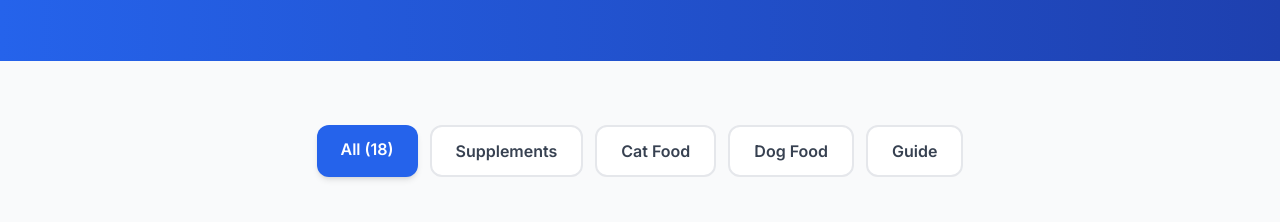
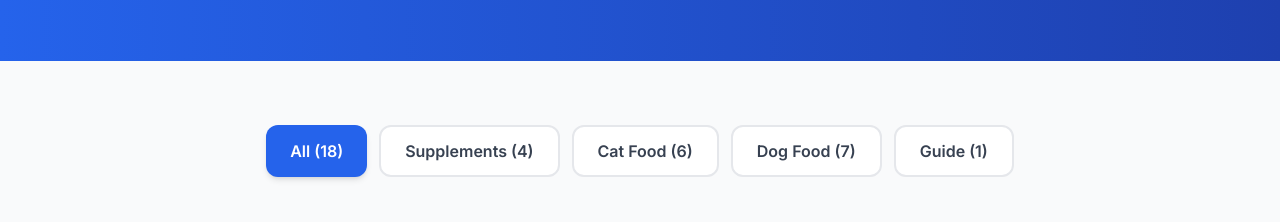
Before and after one commit to zuokun300/petfoodlab, an Astro site: page /blog in a window 1280 px wide. Shown: the part 252-474 px from the top of the page. Built offline with nearby package versions, Linux system fonts and the light colour scheme; Astro itself is replaced by a stand-in of ours.

Commit message:
Feat: Add working category filter with JavaScript

```diff
--- a/src/pages/blog/index.astro
+++ b/src/pages/blog/index.astro
@@ -14,6 +14,12 @@ const categoryImages = {
   'Supplements': '💊',
   'Guide': '📚',
 };
+
+// 统计每个分类的文章数量
+const categoryCounts = categories.reduce((acc, cat) => {
+  acc[cat] = posts.filter(p => p.data.category === cat).length;
+  return acc;
+}, {} as Record<string, number>);
 ---
 
 <BaseLayout title="Pet Food Reviews & Guides - PetFoodLab">
@@ -31,21 +37,29 @@ const categoryImages = {
   <section class="py-16">
     <div class="max-w-7xl mx-auto px-4 sm:px-6 lg:px-8">
       <!-- Category Filter -->
-      <div class="flex flex-wrap gap-3 mb-12 justify-center">
-        <span class="btn-primary bg-blue-600 text-white">All ({posts.length})</span>
+      <div class="flex flex-wrap gap-3 mb-12 justify-center" id="categoryFilter">
+        <button
+          class="btn-primary bg-blue-600 text-white filter-btn active"
+          data-category="all"
+        >
+          All ({posts.length})
+        </button>
         {categories.map((cat) => (
-          <span class="btn-secondary">
-            {cat}
-          </span>
+          <button
+            class="btn-secondary filter-btn"
+            data-category={cat}
+          >
+            {cat} ({categoryCounts[cat]})
+          </button>
         ))}
       </div>
 
       <!-- Articles Grid -->
-      <div class="grid md:grid-cols-2 lg:grid-cols-3 gap-8">
+      <div class="grid md:grid-cols-2 lg:grid-cols-3 gap-8" id="articlesGrid">
         {posts.map((post) => {
           const emoji = categoryImages[post.data.category as keyof typeof categoryImages] || '🐾';
           return (
-            <a href={`/blog/${post.id}`} class="group card overflow-hidden">
+            <a href={`/blog/${post.id}`} class="group card overflow-hidden article-card" data-category={post.data.category}>
               <!-- Featured Image -->
               <div class="relative h-48 bg-gradient-to-br from-blue-100 to-blue-50 overflow-hidden">
                 <div class="absolute inset-0 flex items-center justify-center text-8xl group-hover:scale-110 transition-transform duration-500">
@@ -84,14 +98,50 @@ const categoryImages = {
         })}
       </div>
 
-      <!-- Empty State -->
-      {posts.length === 0 && (
-        <div class="text-center py-20">
-          <div class="text-6xl mb-4">📝</div>
-          <h3 class="text-2xl font-bold mb-2">No articles yet</h3>
-          <p class="text-gray-600">Check back soon for new reviews!</p>
-        </div>
-      )}
+      <!-- Empty State (Hidden by default) -->
+      <div id="emptyState" class="hidden text-center py-20">
+        <div class="text-6xl mb-4">🔍</div>
+        <h3 class="text-2xl font-bold mb-2">No articles in this category</h3>
+        <p class="text-gray-600">Try selecting a different category!</p>
+      </div>
     </div>
   </section>
+
+  <!-- Filter Script -->
+  <script>
+    const filterButtons = document.querySelectorAll('.filter-btn');
+    const articleCards = document.querySelectorAll('.article-card');
+    const emptyState = document.getElementById('emptyState');
+
+    filterButtons.forEach(button => {
+      button.addEventListener('click', () => {
+        const category = button.getAttribute('data-category');
+
+        // 更新按钮状态
+        filterButtons.forEach(btn => {
+          btn.classList.remove('btn-primary', 'bg-blue-600', 'text-white', 'active');
+          btn.classList.add('btn-secondary');
+        });
+        button.classList.remove('btn-secondary');
+        button.classList.add('btn-primary', 'bg-blue-600', 'text-white', 'active');
+
+        // 筛选文章
+        let visibleCount = 0;
+        articleCards.forEach(card => {
+          const cardCategory = card.getAttribute('data-category');
+          if (category === 'all' || cardCategory === category) {
+            card.style.display = 'block';
+            visibleCount++;
+          } else {
+            card.style.display = 'none';
+          }
+        });
+
+        // 显示/隐藏空状态
+        if (emptyState) {
+          emptyState.classList.toggle('hidden', visibleCount > 0);
+        }
+      });
+    });
+  </script>
 </BaseLayout>
```
Also changed, not shown: 3 other files.
